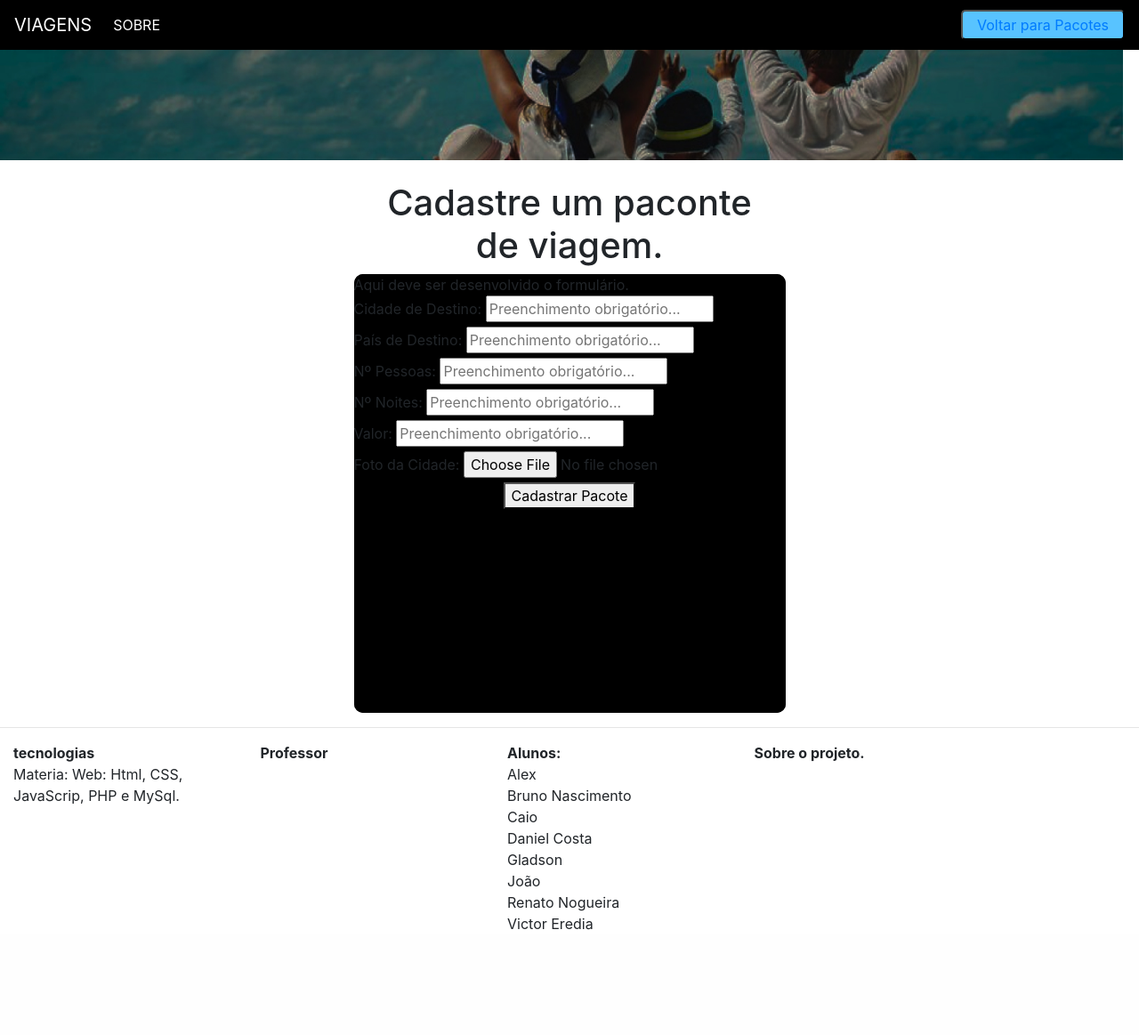
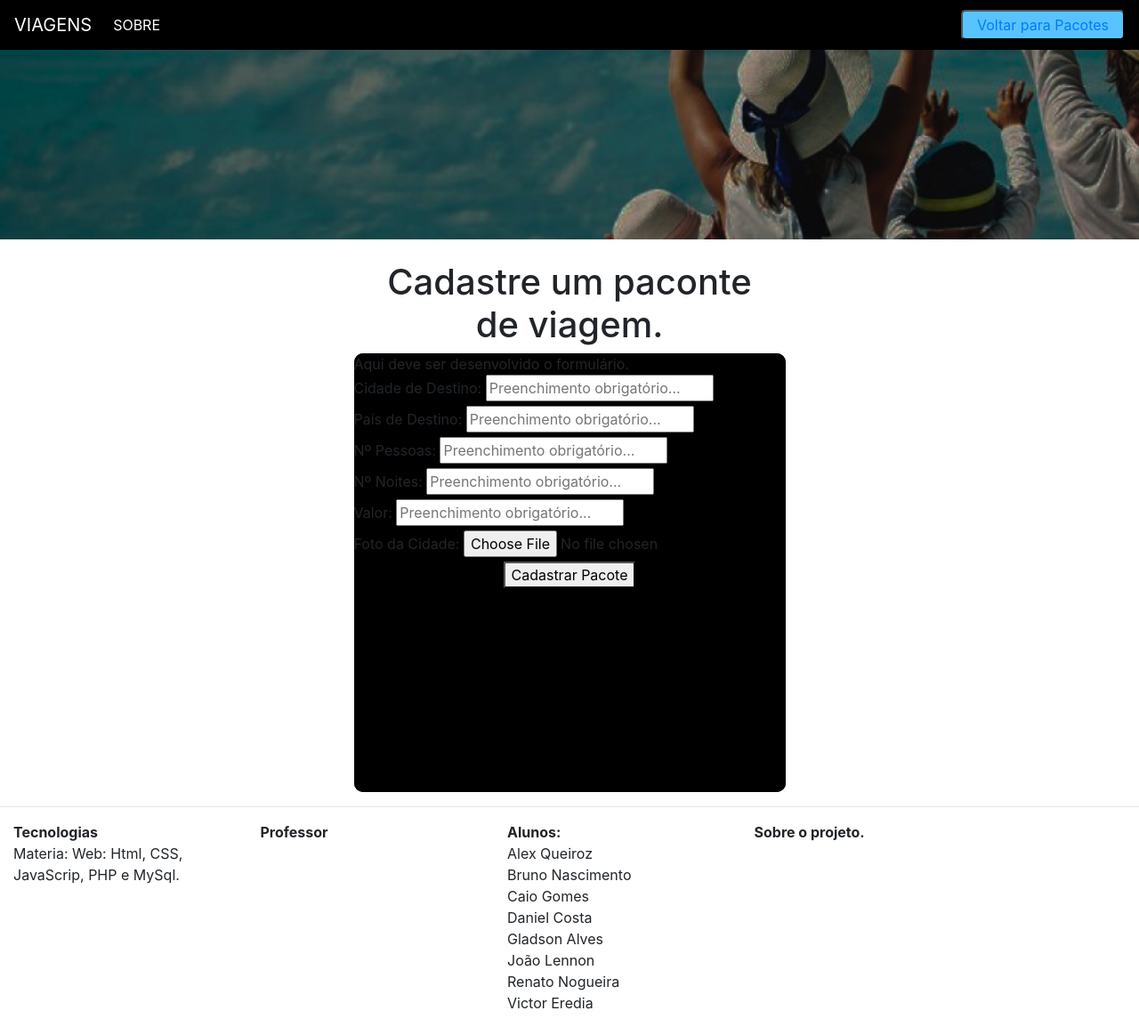
Before and after one commit to BrunoNascimentoBarbosa/ViagensPacotesWeb, a PHP site: page /cadastroPacotes.html in a window 1280 px wide; the page is wider, and only the part inside the window is pictured. Shown: that part at 89% size. Before the commit the page ends 1045 px from the top of that part, so only its background shows below. Run offline with PHP 8.4, Linux system fonts and the light colour scheme.

Commit message:
Correção de erros
Correção do tamanho das imagem de fundo nas páginas: Index e Pacotes

```diff
--- a/cadastroPacotes.html
+++ b/cadastroPacotes.html
@@ -89,7 +89,7 @@ Curso Análise e Desenvolvimento de Sistemas -->
                 <div class="row container" >
                     <div class="col">
 
-                        <strong>tecnologias </strong>
+                        <strong>Tecnologias </strong>
                         <p>Materia: Web: Html, CSS, JavaScrip, PHP e MySql.</p>
 
                     </div>
@@ -98,21 +98,22 @@ Curso Análise e Desenvolvimento de Sistemas -->
                     </div>
                     <div class="col">
                        <strong> Alunos:</strong><br>
-                       <a>Alex</a><br>
+                       <a>Alex Queiroz</a><br>
                        <a>Bruno Nascimento</a> <br>
-                       <a>Caio</a> <br>
+                       <a>Caio Gomes</a> <br>
                        <a>Daniel Costa</a> <br>
-                       <a>Gladson</a> <br>
-                       <a>João</a> <br>
+                       <a>Gladson Alves</a> <br>
+                       <a>João Lennon</a> <br>
                        <a>Renato Nogueira</a> <br>
                        <a>Victor Eredia</a> <br>
 
                     </div>
                     <div class="col">
-                        <strong> Sobre o projeto.<strong></strong>
+                        <strong> Sobre o projeto.</strong>
                       </div>
                   </div>
                 </div>
+                <br>
 
             <!-- Fim do Rodapé do site-->
 
--- a/index.html
+++ b/index.html
@@ -36,7 +36,7 @@ Curso Análise e Desenvolvimento de Sistemas -->
                 </div>
                 </nav>
                 <div class="imagem">
-                <img src="img/capa-viagens.jpg" alt="imagem capa viagem" class="img-fluid">
+                <img src="img/capa-viagens.jpg" alt="imagem capa viagem" class="img-home">
                 </div>
 
                 <h1 class="lead">Escolha o seu próximo destino.</h1>
--- a/style/style.css
+++ b/style/style.css
@@ -61,9 +61,14 @@
 }
 
 .img-cadastro{
-    width: 1262px;
+    width: 1762px;
     margin-top: -100px;
     z-index: -1;
 
+}
+.img-home{
+    width: 1762px;
+    margin-top: -100px;
+    z-index: -1;
 
 }
```
